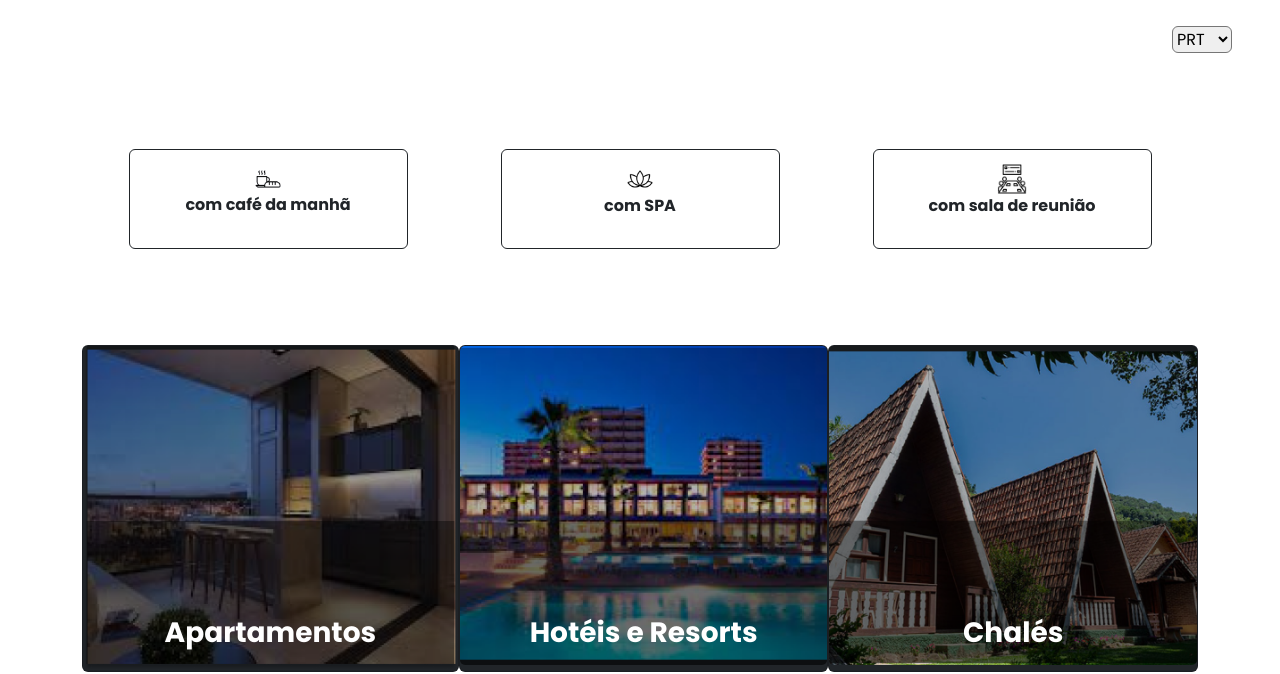
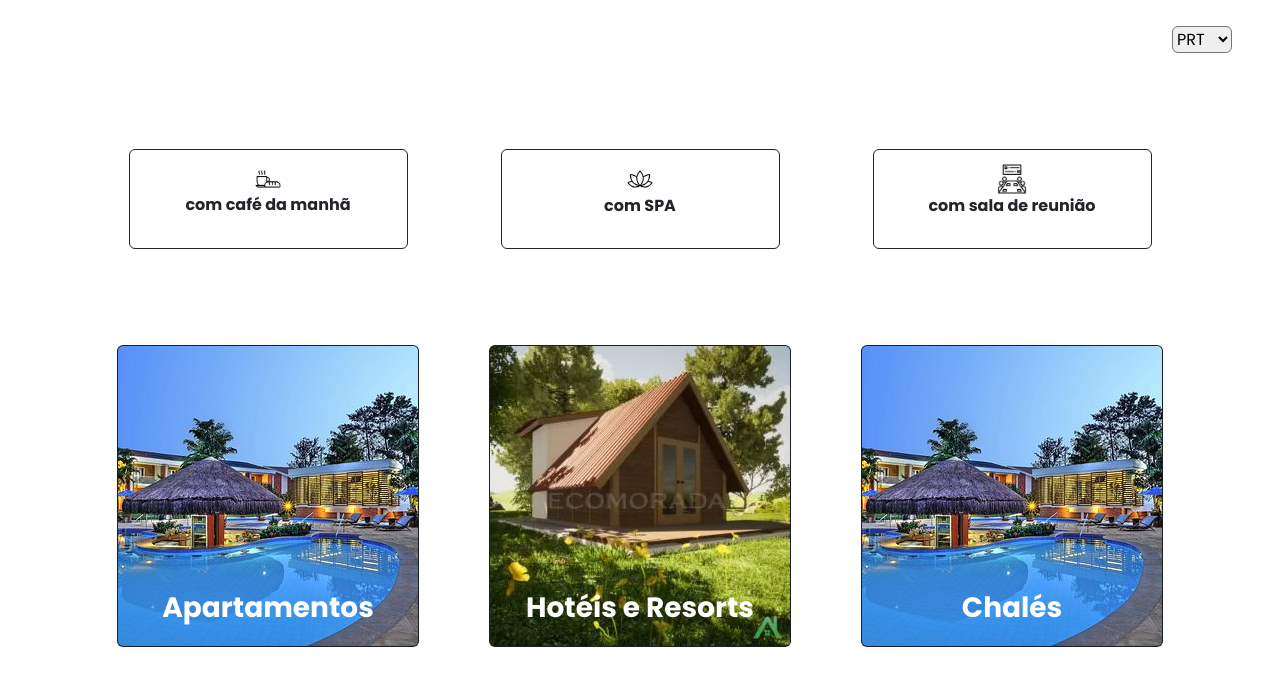
Before and after one commit to brunolopesdev/gulliver-bootstrap, a plain HTML site: page index.html in a window 1280 px wide. Shown: the part 146-820 px from the top of the page. Drawn offline with nearby package versions, Linux system fonts and the light colour scheme.

Commit message:
feat: ajuste nas imagens

```diff
--- a/index.html
+++ b/index.html
@@ -50,21 +50,21 @@
 
         <section class="acommodations d-flex justify-content-around my-5 container">
             <div class="card text-bg-dark">
-                <img src="./images/apatarmentos.png" class="card-img" alt="...">
+                <img src="./images/hoteis-300.jpg" class="card-img" alt="...">
                 <div class="card-img-overlay d-flex justify-content-center align-items-end">
                   <p class="card-text fw-bold fs-2"><small>Apartamentos</small></p>
                 </div>
               </div>
 
               <div class="card text-bg-dark">
-                <img src="./images/hoteis.png" class="card-img" alt="...">
+                <img src="./images/chale-300.png" class="card-img" alt="...">
                 <div class="card-img-overlay d-flex justify-content-center align-items-end">
                   <p class="card-text fw-bold fs-2"><small>Hotéis e Resorts</small></p>
                 </div>
               </div>
 
               <div class="card text-bg-dark">
-                <img src="./images/chales.png" class="card-img" alt="...">
+                <img src="./images/hoteis-300.jpg" class="card-img" alt="...">
                 <div class="card-img-overlay d-flex justify-content-center align-items-end">
                   <p class="card-text fw-bold fs-2"><small>Chalés</small></p>
                 </div>
```
Also changed, not shown: images/chale-300.png (added), images/chales.jpg (added), images/hoteis-300.jpg (added), images/hoteis-resorts.png (added), 1 other file.
